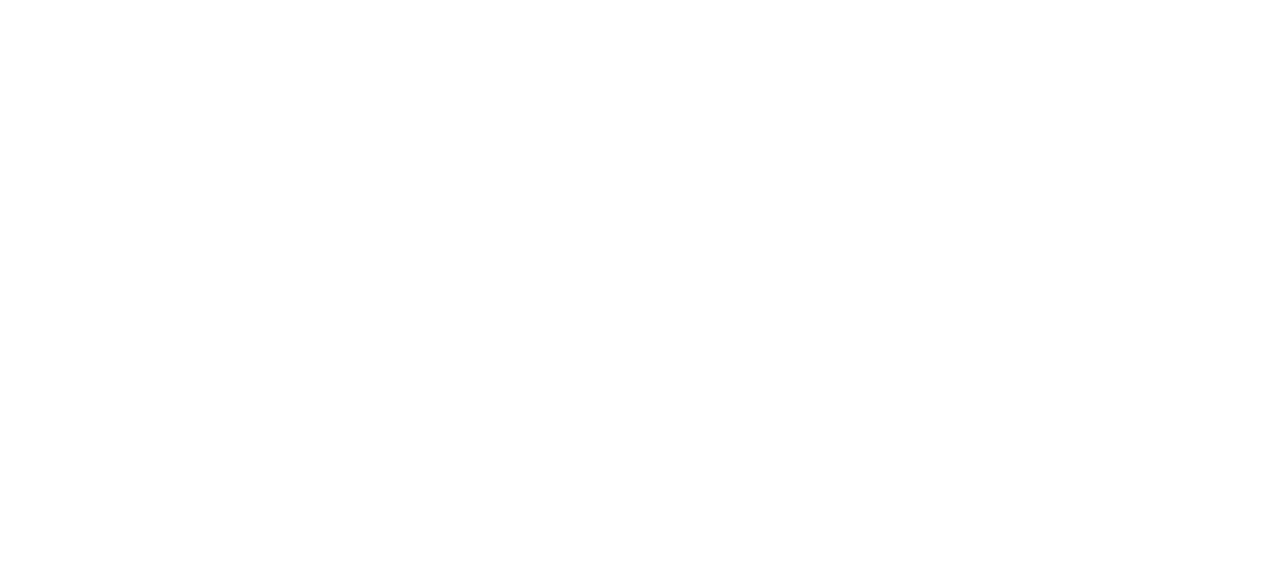
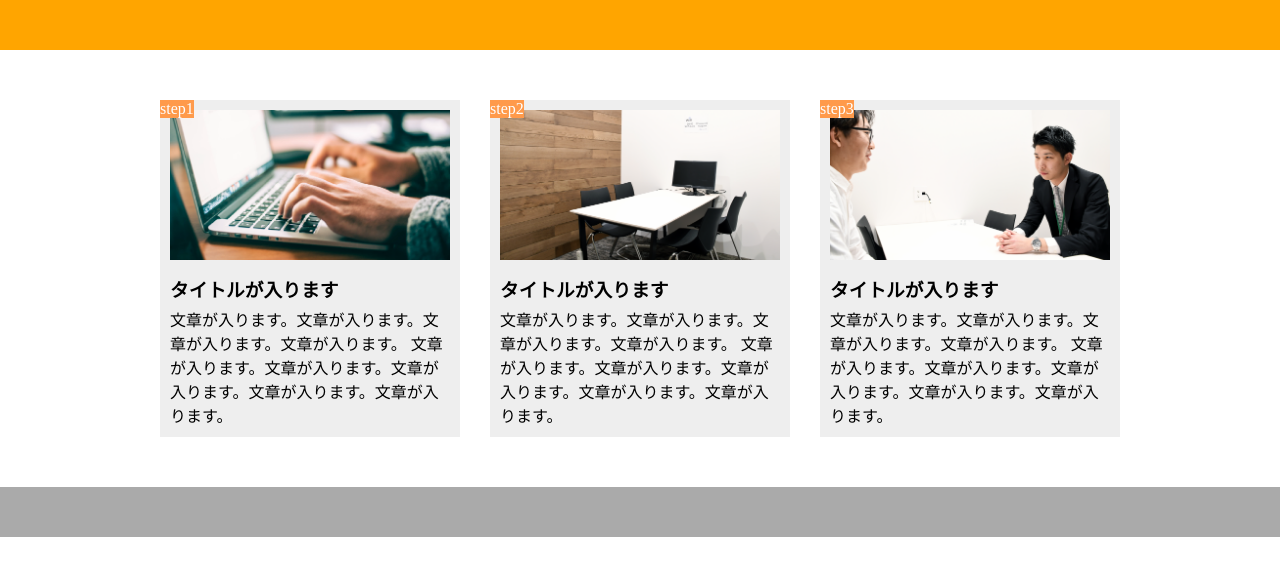
Before and after one commit to tyomine/review2, a plain HTML site: page chapter9/index.html in a window 1280 px wide. Drawn offline with Linux system fonts and the light colour scheme.

Commit message:
chapter9完了

```diff
--- a/chapter9/index.html
+++ b/chapter9/index.html
@@ -6,6 +6,38 @@
   </head>
 
   <body>
+    <header></header>
 
+    <main>
+      <div class="step-box">
+        <div class="step-img1"></div>
+        <span class="step-num">step1</span>
+        <h3 class="title">タイトルが入ります</h3>
+        <p class="text">
+          文章が入ります。文章が入ります。文章が入ります。文章が入ります。
+          文章が入ります。文章が入ります。文章が入ります。文章が入ります。文章が入ります。
+        </p>
+      </div>
+      <div class="step-box">
+        <div class="step-img2"></div>
+        <span class="step-num">step2</span>
+        <h3 class="title">タイトルが入ります</h3>
+        <p class="text">
+          文章が入ります。文章が入ります。文章が入ります。文章が入ります。
+          文章が入ります。文章が入ります。文章が入ります。文章が入ります。文章が入ります。
+        </p>
+      </div>
+      <div class="step-box">
+        <div class="step-img3"></div>
+        <span class="step-num">step3</span>
+        <h3 class="title">タイトルが入ります</h3>
+        <p class="text">
+          文章が入ります。文章が入ります。文章が入ります。文章が入ります。
+          文章が入ります。文章が入ります。文章が入ります。文章が入ります。文章が入ります。
+        </p>
+      </div>
+    </main>
+
+    <footer></footer>
   </body>
 </html>
--- a/chapter9/style.css
+++ b/chapter9/style.css
@@ -3,3 +3,65 @@
   padding: 0;
   box-sizing: border-box;
 }
+
+header {
+  height: 50px;
+  background-color: orange;
+}
+
+main {
+  width: 960px;
+  margin: 50px auto;
+  display: flex;
+}
+
+.step-box {
+  width: 300px;
+  margin-right: 30px;
+  padding: 10px;
+  position: relative;
+  background-color: #eee;
+}
+
+.step-box:last-child {
+  margin-right: 0;
+}
+
+.step-img1 {
+  height: 150px;
+  background-image: url(img/flow01.png);
+  background-position: bottom;
+  background-size: cover;
+}
+
+.step-img2 {
+  height: 150px;
+  background-image: url(img/flow02.png);
+  background-position: bottom;
+  background-size: cover;
+}
+
+.step-img3 {
+  height: 150px;
+  background-image: url(img/flow03.png);
+  background-position: bottom;
+  background-size: cover;
+}
+
+.step-num {
+  position: absolute;
+  top: 0;
+  left: 0;
+  background-color: #ff9a4b;
+  color: #fff;
+}
+
+.title {
+  margin: 15px 0 5px;
+}
+
+footer {
+  width: 100%;
+  height: 50px;
+  background-color: #aaaaaa;
+}
```
Also changed, not shown: chapter9/img/flow01.png (added), chapter9/img/flow02.png (added), chapter9/img/flow03.png (added).
